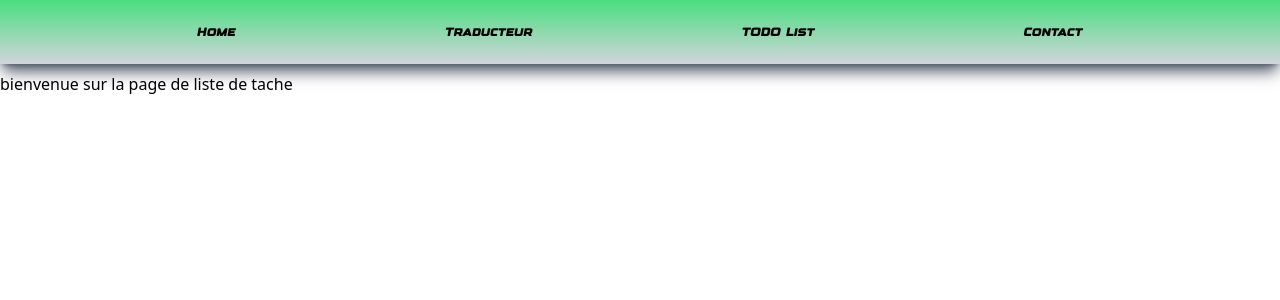
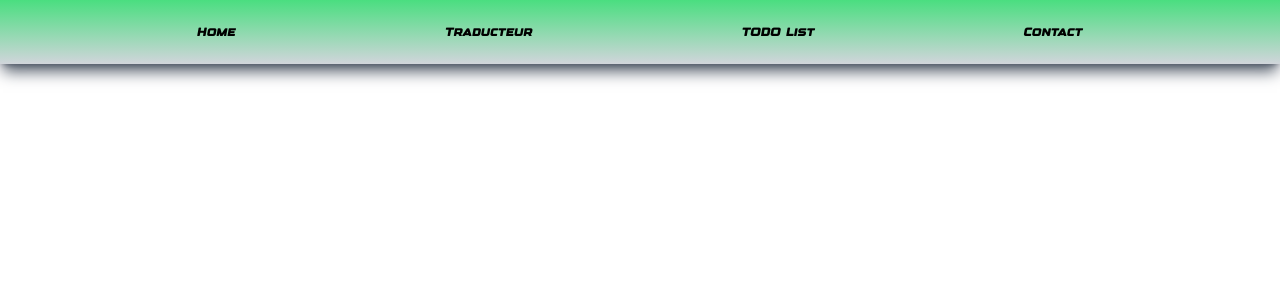
Before and after one commit to Osyrios/translator, a React (Vite) app: page /todo in a window 1280 px wide. Shown: the top 300 px of the page. Built offline with nearby package versions, Linux system fonts and the light colour scheme.

Commit message:
traduct done

```diff
--- a/src/pages/Todo.jsx
+++ b/src/pages/Todo.jsx
@@ -1,8 +1,10 @@
 import {Header} from "../layout/Header.jsx";
 
 export function Todo(){
+
+
     return <div>
         <Header/>
-        bienvenue sur la page de liste de tache
+        <h2></h2>
     </div>
 }
--- a/src/pages/Translator.jsx
+++ b/src/pages/Translator.jsx
@@ -19,24 +19,25 @@ export function Translator() {
 
   //Function to handle the translation action
   const handleTranslation = async (e) => {
-    try{
+    try {
       e.preventDefault()
       const translated = await translateText(inputText, targetLang);
       setTranslatedText(translated)
-    }catch (error){
+    } catch (error) {
       console.error("Translation error:", error);
     }
   };
 
   // Function to handle Target Langage change
-  const handleChangeTargetLang = (e)=>{
+  const handleChangeTargetLang = (e) => {
     setTargetLang(e.target.value)
   }
 
   // Function to handle Input Text change
-  const handleChangeInputText = (e)=>{
+  const handleChangeInputText = (e) => {
     setInputText(e.target.value)
   }
+
 
   return (
       <div>
@@ -45,7 +46,8 @@ export function Translator() {
 
           <div className="flex flex-col items-center justify-center">
             <h3 className="text-center">Saisissez votre texte</h3>
-          <input onChange={handleChangeInputText} className=" text-center border-2 border-violet-500 p-2 rounded-2xl"/>
+            <input onChange={handleChangeInputText}
+                   className=" text-center border-2 border-violet-500 p-2 rounded-2xl"/>
 
             <div className="flex flex-col pt-5">
               <label htmlFor="select">Traduire en:</label>
@@ -59,12 +61,16 @@ export function Translator() {
           </div>
 
           <div className="flex flex-row justify-center">
-          <button type="button" onClick={handleTranslation} className="mt-10 p-2 text-center rounded-3xl bg-violet-500 italic font-bold"> Traduire</button>
+            <button type="button" onClick={handleTranslation}
+                    className="mt-10 p-2 text-center rounded-3xl bg-violet-500 italic font-bold"> Traduire
+            </button>
           </div>
 
           <div className="flex flex-col items-center mt-10 ">
+
             <h3>Votre traduction</h3>
-          <p className="border p-3 m-2 rounded-2xl border-violet-500">{translatedText}</p>
+            {translatedText ? <p className="border p-3 m-2 rounded-2xl border-violet-500">{translatedText}</p> : ''}
+
           </div>
 
         </div>
```
Lines whose indentation alone changed are shown as unchanged.
